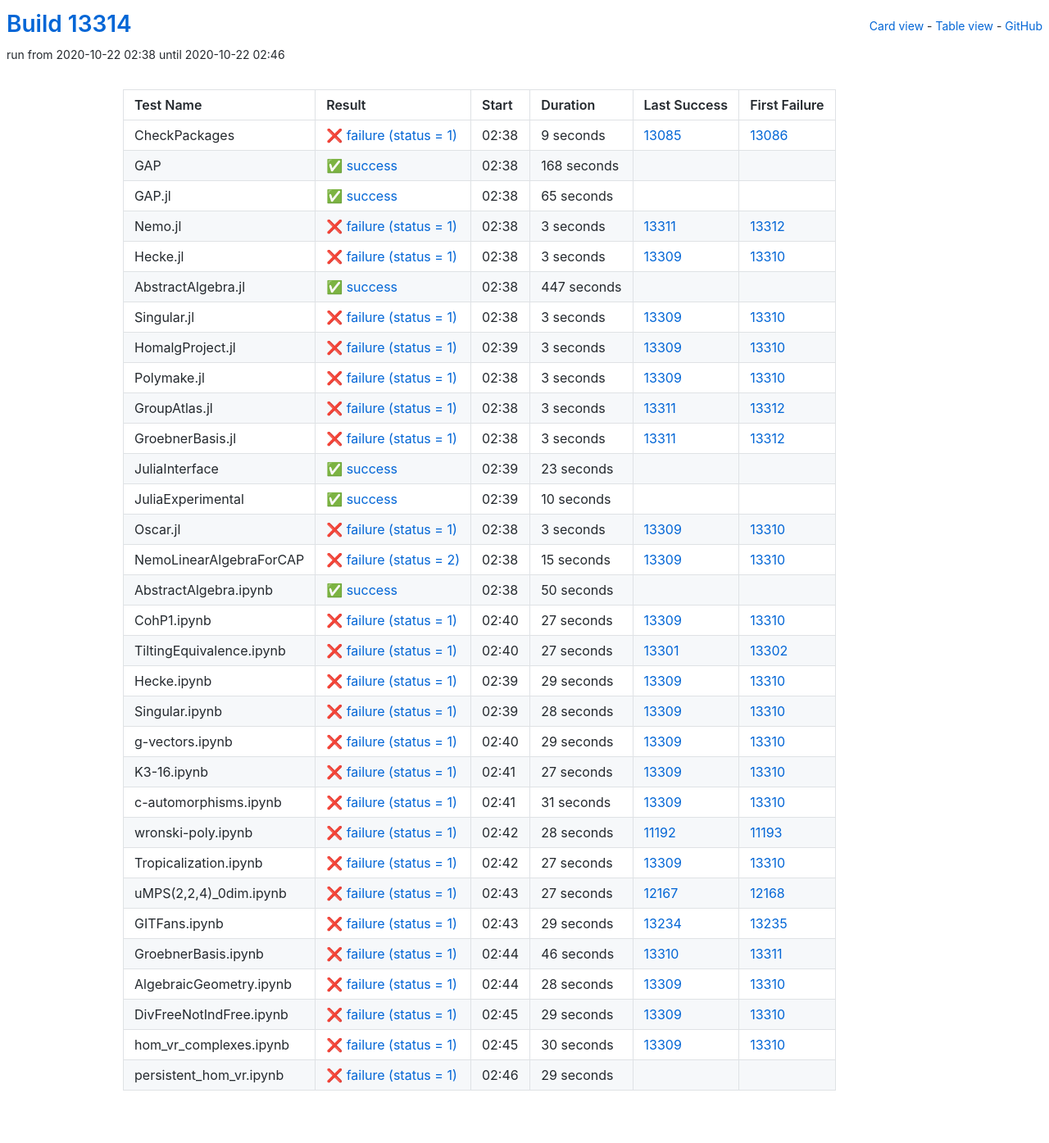
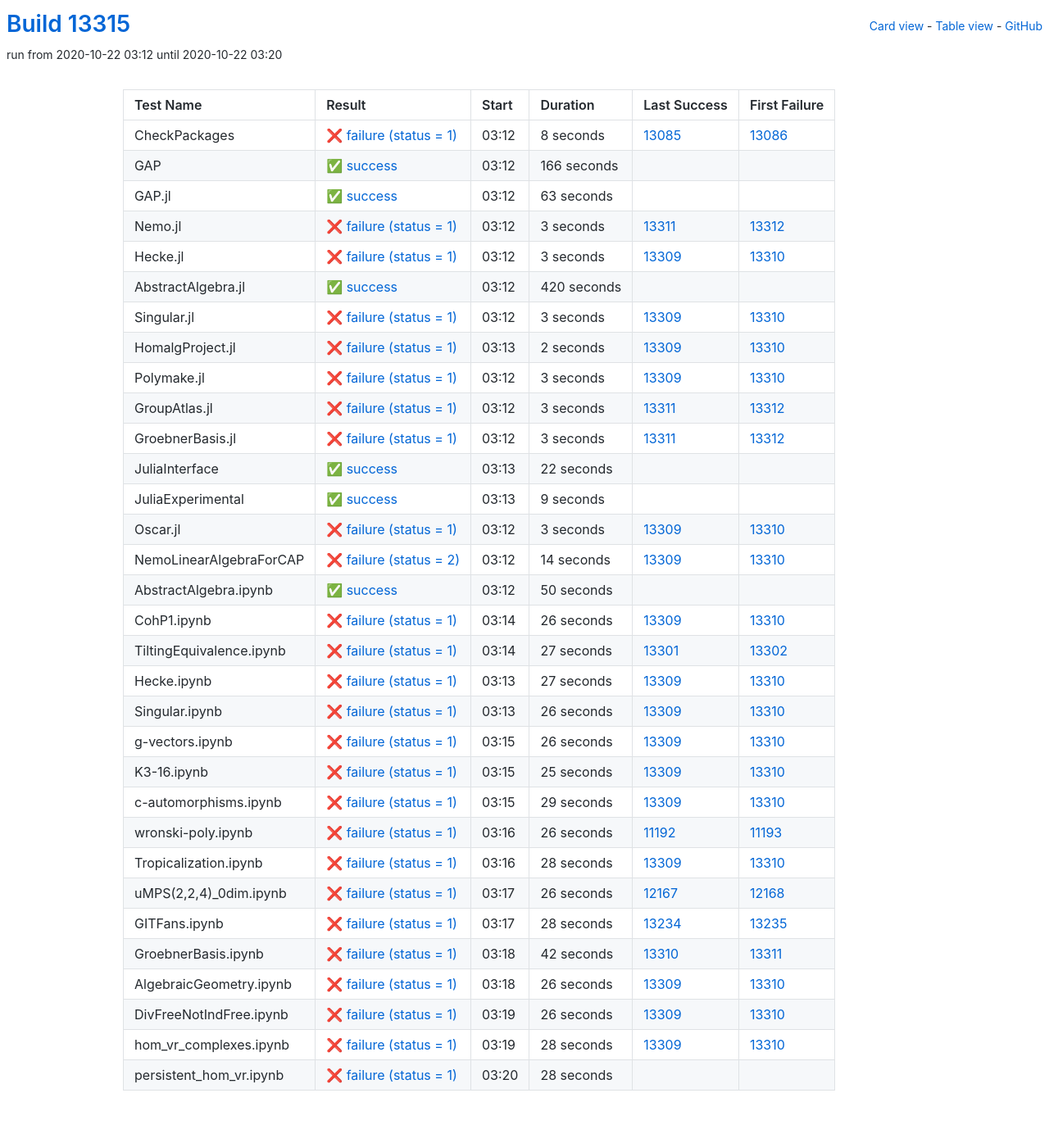
Before and after one commit to oscar-system/oscar-ci-status, a Jekyll site: the page built from table.html, in a window 1280 px wide. Shown: the whole page at 82% size. Built offline with Jekyll 4.4.1, drawn with Linux system fonts in a browser that asks for light colours.

Commit message:
Build #13315

```diff
--- a/_data/ci.yml
+++ b/_data/ci.yml
@@ -1,6 +1,6 @@
 ---
-build: 13314
-build_url: https://oscarci.mathematik.uni-kl.de/job/oscar/13314/
+build: 13315
+build_url: https://oscarci.mathematik.uni-kl.de/job/oscar/13315/
 job: oscar
 organization: oscar-system
 repo: oscar-ci-status
@@ -8,44 +8,44 @@ repourl: https://github.com/oscar-system/oscar-ci-status
 tests:
 - name: CheckPackages
   id: checkpackages
-  log: https://oscarci.mathematik.uni-kl.de/job/oscar/13314/artifact/logs/build-13314/CheckPackages.log
-  start: 2020-10-22 02:38
+  log: https://oscarci.mathematik.uni-kl.de/job/oscar/13315/artifact/logs/build-13315/CheckPackages.log
+  start: 2020-10-22 03:12
   success: false
   exitcode: 1
   status: failure
-  duration: 9
+  duration: 8
   last_success: 13085
   last_success_url: https://oscarci.mathematik.uni-kl.de/job/oscar/13085/
   first_failure: 13086
   first_failure_url: https://oscarci.mathematik.uni-kl.de/job/oscar/13086/
 - name: GAP
   id: gap
-  log: https://oscarci.mathematik.uni-kl.de/job/oscar/13314/artifact/logs/build-13314/GAP.log
-  start: 2020-10-22 02:38
+  log: https://oscarci.mathematik.uni-kl.de/job/oscar/13315/artifact/logs/build-13315/GAP.log
+  start: 2020-10-22 03:12
   success: true
   exitcode: 0
   status: success
-  duration: 168
+  duration: 166
   last_success: false
   last_success_url:
   first_failure: false
   first_failure_url:
 - name: GAP.jl
   id: gap-jl
-  log: https://oscarci.mathematik.uni-kl.de/job/oscar/13314/artifact/logs/build-13314/GAP.jl.log
-  start: 2020-10-22 02:38
+  log: https://oscarci.mathematik.uni-kl.de/job/oscar/13315/artifact/logs/build-13315/GAP.jl.log
+  start: 2020-10-22 03:12
   success: true
   exitcode: 0
   status: success
-  duration: 65
+  duration: 63
   last_success: false
   last_success_url:
   first_failure: false
   first_failure_url:
 - name: Nemo.jl
   id: nemo-jl
-  log: https://oscarci.mathematik.uni-kl.de/job/oscar/13314/artifact/logs/build-13314/Nemo.jl.log
-  start: 2020-10-22 02:38
+  log: https://oscarci.mathematik.uni-kl.de/job/oscar/13315/artifact/logs/build-13315/Nemo.jl.log
+  start: 2020-10-22 03:12
   success: false
   exitcode: 1
   status: failure
@@ -56,8 +56,8 @@ tests:
   first_failure_url: https://oscarci.mathematik.uni-kl.de/job/oscar/13312/
 - name: Hecke.jl
   id: hecke-jl
-  log: https://oscarci.mathematik.uni-kl.de/job/oscar/13314/artifact/logs/build-13314/Hecke.jl.log
-  start: 2020-10-22 02:38
+  log: https://oscarci.mathematik.uni-kl.de/job/oscar/13315/artifact/logs/build-13315/Hecke.jl.log
+  start: 2020-10-22 03:12
   success: false
   exitcode: 1
   status: failure
@@ -68,20 +68,20 @@ tests:
   first_failure_url: https://oscarci.mathematik.uni-kl.de/job/oscar/13310/
 - name: AbstractAlgebra.jl
   id: abstractalgebra-jl
-  log: https://oscarci.mathematik.uni-kl.de/job/oscar/13314/artifact/logs/build-13314/AbstractAlgebra.jl.log
-  start: 2020-10-22 02:38
+  log: https://oscarci.mathematik.uni-kl.de/job/oscar/13315/artifact/logs/build-13315/AbstractAlgebra.jl.log
+  start: 2020-10-22 03:12
   success: true
   exitcode: 0
   status: success
-  duration: 447
+  duration: 420
   last_success: false
   last_success_url:
   first_failure: false
   first_failure_url:
 - name: Singular.jl
   id: singular-jl
-  log: https://oscarci.mathematik.uni-kl.de/job/oscar/13314/artifact/logs/build-13314/Singular.jl.log
-  start: 2020-10-22 02:38
+  log: https://oscarci.mathematik.uni-kl.de/job/oscar/13315/artifact/logs/build-13315/Singular.jl.log
+  start: 2020-10-22 03:12
   success: false
   exitcode: 1
   status: failure
@@ -92,20 +92,20 @@ tests:
   first_failure_url: https://oscarci.mathematik.uni-kl.de/job/oscar/13310/
 - name: HomalgProject.jl
   id: homalgproject-jl
-  log: https://oscarci.mathematik.uni-kl.de/job/oscar/13314/artifact/logs/build-13314/HomalgProject.jl.log
-  start: 2020-10-22 02:39
+  log: https://oscarci.mathematik.uni-kl.de/job/oscar/13315/artifact/logs/build-13315/HomalgProject.jl.log
+  start: 2020-10-22 03:13
   success: false
   exitcode: 1
   status: failure
-  duration: 3
+  duration: 2
   last_success: 13309
   last_success_url: https://oscarci.mathematik.uni-kl.de/job/oscar/13309/
   first_failure: 13310
   first_failure_url: https://oscarci.mathematik.uni-kl.de/job/oscar/13310/
 - name: Polymake.jl
   id: polymake-jl
-  log: https://oscarci.mathematik.uni-kl.de/job/oscar/13314/artifact/logs/build-13314/Polymake.jl.log
-  start: 2020-10-22 02:38
+  log: https://oscarci.mathematik.uni-kl.de/job/oscar/13315/artifact/logs/build-13315/Polymake.jl.log
+  start: 2020-10-22 03:12
   success: false
   exitcode: 1
   status: failure
@@ -116,8 +116,8 @@ tests:
   first_failure_url: https://oscarci.mathematik.uni-kl.de/job/oscar/13310/
 - name: GroupAtlas.jl
   id: groupatlas-jl
-  log: https://oscarci.mathematik.uni-kl.de/job/oscar/13314/artifact/logs/build-13314/GroupAtlas.jl.log
-  start: 2020-10-22 02:38
+  log: https://oscarci.mathematik.uni-kl.de/job/oscar/13315/artifact/logs/build-13315/GroupAtlas.jl.log
+  start: 2020-10-22 03:12
   success: false
   exitcode: 1
   status: failure
@@ -128,8 +128,8 @@ tests:
   first_failure_url: https://oscarci.mathematik.uni-kl.de/job/oscar/13312/
 - name: GroebnerBasis.jl
   id: groebnerbasis-jl
-  log: https://oscarci.mathematik.uni-kl.de/job/oscar/13314/artifact/logs/build-13314/GroebnerBasis.jl.log
-  start: 2020-10-22 02:38
+  log: https://oscarci.mathematik.uni-kl.de/job/oscar/13315/artifact/logs/build-13315/GroebnerBasis.jl.log
+  start: 2020-10-22 03:12
   success: false
   exitcode: 1
   status: failure
@@ -140,32 +140,32 @@ tests:
   first_failure_url: https://oscarci.mathematik.uni-kl.de/job/oscar/13312/
 - name: JuliaInterface
   id: juliainterface
-  log: https://oscarci.mathematik.uni-kl.de/job/oscar/13314/artifact/logs/build-13314/JuliaInterface.log
-  start: 2020-10-22 02:39
+  log: https://oscarci.mathematik.uni-kl.de/job/oscar/13315/artifact/logs/build-13315/JuliaInterface.log
+  start: 2020-10-22 03:13
   success: true
   exitcode: 0
   status: success
-  duration: 23
+  duration: 22
   last_success: false
   last_success_url:
   first_failure: false
   first_failure_url:
 - name: JuliaExperimental
   id: juliaexperimental
-  log: https://oscarci.mathematik.uni-kl.de/job/oscar/13314/artifact/logs/build-13314/JuliaExperimental.log
-  start: 2020-10-22 02:39
+  log: https://oscarci.mathematik.uni-kl.de/job/oscar/13315/artifact/logs/build-13315/JuliaExperimental.log
+  start: 2020-10-22 03:13
   success: true
   exitcode: 0
   status: success
-  duration: 10
+  duration: 9
   last_success: false
   last_success_url:
   first_failure: false
   first_failure_url:
 - name: Oscar.jl
   id: oscar-jl
-  log: https://oscarci.mathematik.uni-kl.de/job/oscar/13314/artifact/logs/build-13314/Oscar.jl.log
-  start: 2020-10-22 02:38
+  log: https://oscarci.mathematik.uni-kl.de/job/oscar/13315/artifact/logs/build-13315/Oscar.jl.log
+  start: 2020-10-22 03:12
   success: false
   exitcode: 1
   status: failure
@@ -176,20 +176,20 @@ tests:
   first_failure_url: https://oscarci.mathematik.uni-kl.de/job/oscar/13310/
 - name: NemoLinearAlgebraForCAP
   id: nemolinearalgebraforcap
-  log: https://oscarci.mathematik.uni-kl.de/job/oscar/13314/artifact/logs/build-13314/NemoLinearAlgebraForCAP.log
-  start: 2020-10-22 02:38
+  log: https://oscarci.mathematik.uni-kl.de/job/oscar/13315/artifact/logs/build-13315/NemoLinearAlgebraForCAP.log
+  start: 2020-10-22 03:12
   success: false
   exitcode: 2
   status: failure
-  duration: 15
+  duration: 14
   last_success: 13309
   last_success_url: https://oscarci.mathematik.uni-kl.de/job/oscar/13309/
   first_failure: 13310
   first_failure_url: https://oscarci.mathematik.uni-kl.de/job/oscar/13310/
 - name: AbstractAlgebra.ipynb
   id: abstractalgebra-ipynb
-  log: https://oscarci.mathematik.uni-kl.de/job/oscar/13314/artifact/logs/build-13314/AbstractAlgebra.ipynb.log
-  start: 2020-10-22 02:38
+  log: https://oscarci.mathematik.uni-kl.de/job/oscar/13315/artifact/logs/build-13315/AbstractAlgebra.ipynb.log
+  start: 2020-10-22 03:12
   success: true
   exitcode: 0
   status: success
@@ -200,20 +200,20 @@ tests:
   first_failure_url:
 - name: CohP1.ipynb
   id: cohp1-ipynb
-  log: https://oscarci.mathematik.uni-kl.de/job/oscar/13314/artifact/logs/build-13314/CohP1.ipynb.log
-  start: 2020-10-22 02:40
+  log: https://oscarci.mathematik.uni-kl.de/job/oscar/13315/artifact/logs/build-13315/CohP1.ipynb.log
+  start: 2020-10-22 03:14
   success: false
   exitcode: 1
   status: failure
-  duration: 27
+  duration: 26
   last_success: 13309
   last_success_url: https://oscarci.mathematik.uni-kl.de/job/oscar/13309/
   first_failure: 13310
   first_failure_url: https://oscarci.mathematik.uni-kl.de/job/oscar/13310/
 - name: TiltingEquivalence.ipynb
   id: tiltingequivalence-ipynb
-  log: https://oscarci.mathematik.uni-kl.de/job/oscar/13314/artifact/logs/build-13314/TiltingEquivalence.ipynb.log
-  start: 2020-10-22 02:40
+  log: https://oscarci.mathematik.uni-kl.de/job/oscar/13315/artifact/logs/build-13315/TiltingEquivalence.ipynb.log
+  start: 2020-10-22 03:14
   success: false
   exitcode: 1
   status: failure
@@ -224,8 +224,56 @@ tests:
   first_failure_url: https://oscarci.mathematik.uni-kl.de/job/oscar/13302/
 - name: Hecke.ipynb
   id: hecke-ipynb
-  log: https://oscarci.mathematik.uni-kl.de/job/oscar/13314/artifact/logs/build-13314/Hecke.ipynb.log
-  start: 2020-10-22 02:39
+  log: https://oscarci.mathematik.uni-kl.de/job/oscar/13315/artifact/logs/build-13315/Hecke.ipynb.log
+  start: 2020-10-22 03:13
+  success: false
+  exitcode: 1
+  status: failure
+  duration: 27
+  last_success: 13309
+  last_success_url: https://oscarci.mathematik.uni-kl.de/job/oscar/13309/
+  first_failure: 13310
+  first_failure_url: https://oscarci.mathematik.uni-kl.de/job/oscar/13310/
+- name: Singular.ipynb
+  id: singular-ipynb
+  log: https://oscarci.mathematik.uni-kl.de/job/oscar/13315/artifact/logs/build-13315/Singular.ipynb.log
+  start: 2020-10-22 03:13
+  success: false
+  exitcode: 1
+  status: failure
+  duration: 26
+  last_success: 13309
+  last_success_url: https://oscarci.mathematik.uni-kl.de/job/oscar/13309/
+  first_failure: 13310
+  first_failure_url: https://oscarci.mathematik.uni-kl.de/job/oscar/13310/
+- name: g-vectors.ipynb
+  id: g-vectors-ipynb
+  log: https://oscarci.mathematik.uni-kl.de/job/oscar/13315/artifact/logs/build-13315/g-vectors.ipynb.log
+  start: 2020-10-22 03:15
+  success: false
+  exitcode: 1
+  status: failure
+  duration: 26
+  last_success: 13309
+  last_success_url: https://oscarci.mathematik.uni-kl.de/job/oscar/13309/
+  first_failure: 13310
+  first_failure_url: https://oscarci.mathematik.uni-kl.de/job/oscar/13310/
+- name: K3-16.ipynb
+  id: k3-16-ipynb
+  log: https://oscarci.mathematik.uni-kl.de/job/oscar/13315/artifact/logs/build-13315/K3-16.ipynb.log
+  start: 2020-10-22 03:15
+  success: false
+  exitcode: 1
+  status: failure
+  duration: 25
+  last_success: 13309
+  last_success_url: https://oscarci.mathematik.uni-kl.de/job/oscar/13309/
+  first_failure: 13310
+  first_failure_url: https://oscarci.mathematik.uni-kl.de/job/oscar/13310/
+- name: c-automorphisms.ipynb
+  id: c-automorphisms-ipynb
+  log: https://oscarci.mathematik.uni-kl.de/job/oscar/13315/artifact/logs/build-13315/c-automorphisms.ipynb.log
+  start: 2020-10-22 03:15
   success: false
   exitcode: 1
   status: failure
@@ -234,10 +282,22 @@ tests:
   last_success_url: https://oscarci.mathematik.uni-kl.de/job/oscar/13309/
   first_failure: 13310
   first_failure_url: https://oscarci.mathematik.uni-kl.de/job/oscar/13310/
-- name: Singular.ipynb
-  id: singular-ipynb
-  log: https://oscarci.mathematik.uni-kl.de/job/oscar/13314/artifact/logs/build-13314/Singular.ipynb.log
-  start: 2020-10-22 02:39
+- name: wronski-poly.ipynb
+  id: wronski-poly-ipynb
+  log: https://oscarci.mathematik.uni-kl.de/job/oscar/13315/artifact/logs/build-13315/wronski-poly.ipynb.log
+  start: 2020-10-22 03:16
+  success: false
+  exitcode: 1
+  status: failure
+  duration: 26
+  last_success: 11192
+  last_success_url: https://oscarci.mathematik.uni-kl.de/job/oscar/11192/
+  first_failure: 11193
+  first_failure_url: https://oscarci.mathematik.uni-kl.de/job/oscar/11193/
+- name: Tropicalization.ipynb
+  id: tropicalization-ipynb
+  log: https://oscarci.mathematik.uni-kl.de/job/oscar/13315/artifact/logs/build-13315/Tropicalization.ipynb.log
+  start: 2020-10-22 03:16
   success: false
   exitcode: 1
   status: failure
@@ -246,106 +306,70 @@ tests:
   last_success_url: https://oscarci.mathematik.uni-kl.de/job/oscar/13309/
   first_failure: 13310
   first_failure_url: https://oscarci.mathematik.uni-kl.de/job/oscar/13310/
-- name: g-vectors.ipynb
-  id: g-vectors-ipynb
-  log: https://oscarci.mathematik.uni-kl.de/job/oscar/13314/artifact/logs/build-13314/g-vectors.ipynb.log
-  start: 2020-10-22 02:40
+- name: uMPS(2,2,4)_0dim.ipynb
+  id: umps-2-2-4-0dim-ipynb
+  log: https://oscarci.mathematik.uni-kl.de/job/oscar/13315/artifact/logs/build-13315/uMPS-2-2-4-_0dim.ipynb.log
+  start: 2020-10-22 03:17
   success: false
   exitcode: 1
   status: failure
-  duration: 29
-  last_success: 13309
-  last_success_url: https://oscarci.mathematik.uni-kl.de/job/oscar/13309/
-  first_failure: 13310
-  first_failure_url: https://oscarci.mathematik.uni-kl.de/job/oscar/13310/
-- name: K3-16.ipynb
-  id: k3-16-ipynb
-  log: https://oscarci.mathematik.uni-kl.de/job/oscar/13314/artifact/logs/build-13314/K3-16.ipynb.log
-  start: 2020-10-22 02:41
-  success: false
-  exitcode: 1
-  status: failure
-  duration: 27
-  last_success: 13309
-  last_success_url: https://oscarci.mathematik.uni-kl.de/job/oscar/13309/
-  first_failure: 13310
-  first_failure_url: https://oscarci.mathematik.uni-kl.de/job/oscar/13310/
-- name: c-automorphisms.ipynb
-  id: c-automorphisms-ipynb
-  log: https://oscarci.mathematik.uni-kl.de/job/oscar/13314/artifact/logs/build-13314/c-automorphisms.ipynb.log
-  start: 2020-10-22 02:41
-  success: false
-  exitcode: 1
-  status: failure
-  duration: 31
-  last_success: 13309
-  last_success_url: https://oscarci.mathematik.uni-kl.de/job/oscar/13309/
-  first_failure: 13310
-  first_failure_url: https://oscarci.mathematik.uni-kl.de/job/oscar/13310/
-- name: wronski-poly.ipynb
-  id: wronski-poly-ipynb
-  log: https://oscarci.mathematik.uni-kl.de/job/oscar/13314/artifact/logs/build-13314/wronski-poly.ipynb.log
-  start: 2020-10-22 02:42
-  success: false
-  exitcode: 1
-  status: failure
-  duration: 28
-  last_success: 11192
-  last_success_url: https://oscarci.mathematik.uni-kl.de/job/oscar/11192/
-  first_failure: 11193
-  first_failure_url: https://oscarci.mathematik.uni-kl.de/job/oscar/11193/
-- name: Tropicalization.ipynb
-  id: tropicalization-ipynb
-  log: https://oscarci.mathematik.uni-kl.de/job/oscar/13314/artifact/logs/build-13314/Tropicalization.ipynb.log
-  start: 2020-10-22 02:42
-  success: false
-  exitcode: 1
-  status: failure
-  duration: 27
-  last_success: 13309
-  last_success_url: https://oscarci.mathematik.uni-kl.de/job/oscar/13309/
-  first_failure: 13310
-  first_failure_url: https://oscarci.mathematik.uni-kl.de/job/oscar/13310/
-- name: uMPS(2,2,4)_0dim.ipynb
-  id: umps-2-2-4-0dim-ipynb
-  log: https://oscarci.mathematik.uni-kl.de/job/oscar/13314/artifact/logs/build-13314/uMPS-2-2-4-_0dim.ipynb.log
-  start: 2020-10-22 02:43
-  success: false
-  exitcode: 1
-  status: failure
-  duration: 27
+  duration: 26
   last_success: 12167
   last_success_url: https://oscarci.mathematik.uni-kl.de/job/oscar/12167/
   first_failure: 12168
   first_failure_url: https://oscarci.mathematik.uni-kl.de/job/oscar/12168/
 - name: GITFans.ipynb
   id: gitfans-ipynb
-  log: https://oscarci.mathematik.uni-kl.de/job/oscar/13314/artifact/logs/build-13314/GITFans.ipynb.log
-  start: 2020-10-22 02:43
+  log: https://oscarci.mathematik.uni-kl.de/job/oscar/13315/artifact/logs/build-13315/GITFans.ipynb.log
+  start: 2020-10-22 03:17
   success: false
   exitcode: 1
   status: failure
-  duration: 29
+  duration: 28
   last_success: 13234
   last_success_url: https://oscarci.mathematik.uni-kl.de/job/oscar/13234/
   first_failure: 13235
   first_failure_url: https://oscarci.mathematik.uni-kl.de/job/oscar/13235/
 - name: GroebnerBasis.ipynb
   id: groebnerbasis-ipynb
-  log: https://oscarci.mathematik.uni-kl.de/job/oscar/13314/artifact/logs/build-13314/GroebnerBasis.ipynb.log
-  start: 2020-10-22 02:44
+  log: https://oscarci.mathematik.uni-kl.de/job/oscar/13315/artifact/logs/build-13315/GroebnerBasis.ipynb.log
+  start: 2020-10-22 03:18
   success: false
   exitcode: 1
   status: failure
-  duration: 46
+  duration: 42
   last_success: 13310
   last_success_url: https://oscarci.mathematik.uni-kl.de/job/oscar/13310/
   first_failure: 13311
   first_failure_url: https://oscarci.mathematik.uni-kl.de/job/oscar/13311/
 - name: AlgebraicGeometry.ipynb
   id: algebraicgeometry-ipynb
-  log: https://oscarci.mathematik.uni-kl.de/job/oscar/13314/artifact/logs/build-13314/AlgebraicGeometry.ipynb.log
-  start: 2020-10-22 02:44
+  log: https://oscarci.mathematik.uni-kl.de/job/oscar/13315/artifact/logs/build-13315/AlgebraicGeometry.ipynb.log
+  start: 2020-10-22 03:18
+  success: false
+  exitcode: 1
+  status: failure
+  duration: 26
+  last_success: 13309
+  last_success_url: https://oscarci.mathematik.uni-kl.de/job/oscar/13309/
+  first_failure: 13310
+  first_failure_url: https://oscarci.mathematik.uni-kl.de/job/oscar/13310/
+- name: DivFreeNotIndFree.ipynb
+  id: divfreenotindfree-ipynb
+  log: https://oscarci.mathematik.uni-kl.de/job/oscar/13315/artifact/logs/build-13315/DivFreeNotIndFree.ipynb.log
+  start: 2020-10-22 03:19
+  success: false
+  exitcode: 1
+  status: failure
+  duration: 26
+  last_success: 13309
+  last_success_url: https://oscarci.mathematik.uni-kl.de/job/oscar/13309/
+  first_failure: 13310
+  first_failure_url: https://oscarci.mathematik.uni-kl.de/job/oscar/13310/
+- name: hom_vr_complexes.ipynb
+  id: hom-vr-complexes-ipynb
+  log: https://oscarci.mathematik.uni-kl.de/job/oscar/13315/artifact/logs/build-13315/hom_vr_complexes.ipynb.log
+  start: 2020-10-22 03:19
   success: false
   exitcode: 1
   status: failure
@@ -354,38 +378,14 @@ tests:
   last_success_url: https://oscarci.mathematik.uni-kl.de/job/oscar/13309/
   first_failure: 13310
   first_failure_url: https://oscarci.mathematik.uni-kl.de/job/oscar/13310/
-- name: DivFreeNotIndFree.ipynb
-  id: divfreenotindfree-ipynb
-  log: https://oscarci.mathematik.uni-kl.de/job/oscar/13314/artifact/logs/build-13314/DivFreeNotIndFree.ipynb.log
-  start: 2020-10-22 02:45
+- name: persistent_hom_vr.ipynb
+  id: persistent-hom-vr-ipynb
+  log: https://oscarci.mathematik.uni-kl.de/job/oscar/13315/artifact/logs/build-13315/persistent_hom_vr.ipynb.log
+  start: 2020-10-22 03:20
   success: false
   exitcode: 1
   status: failure
-  duration: 29
-  last_success: 13309
-  last_success_url: https://oscarci.mathematik.uni-kl.de/job/oscar/13309/
-  first_failure: 13310
-  first_failure_url: https://oscarci.mathematik.uni-kl.de/job/oscar/13310/
-- name: hom_vr_complexes.ipynb
-  id: hom-vr-complexes-ipynb
-  log: https://oscarci.mathematik.uni-kl.de/job/oscar/13314/artifact/logs/build-13314/hom_vr_complexes.ipynb.log
-  start: 2020-10-22 02:45
-  success: false
-  exitcode: 1
-  status: failure
-  duration: 30
-  last_success: 13309
-  last_success_url: https://oscarci.mathematik.uni-kl.de/job/oscar/13309/
-  first_failure: 13310
-  first_failure_url: https://oscarci.mathematik.uni-kl.de/job/oscar/13310/
-- name: persistent_hom_vr.ipynb
-  id: persistent-hom-vr-ipynb
-  log: https://oscarci.mathematik.uni-kl.de/job/oscar/13314/artifact/logs/build-13314/persistent_hom_vr.ipynb.log
-  start: 2020-10-22 02:46
-  success: false
-  exitcode: 1
-  status: failure
-  duration: 29
+  duration: 28
   last_success: false
   last_success_url:
   first_failure: false
```
Also changed, not shown: README.md.
